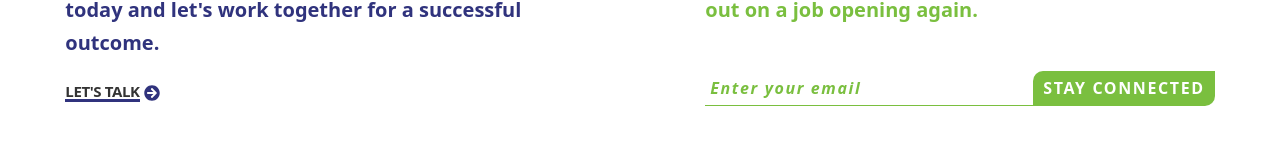
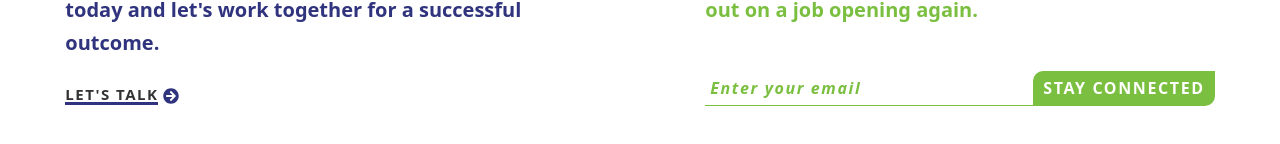
Before and after one commit to Shuriken1987/arbetscentralen-mock, a React (Create React App) app: page / in a window 1280 px wide. Shown: the part 3675-3819 px from the top of the page. Built offline with nearby package versions, Linux system fonts and the light colour scheme.

Commit message:
contact and subscribe

```diff
--- a/src/components/ContactAndSubscribe/ContactUs.js
+++ b/src/components/ContactAndSubscribe/ContactUs.js
@@ -11,7 +11,7 @@ const ContactUs = () => {
                     support and guidance you need to achieve your job search or talent acquisition goals. Contact us
                     today and let's work together for a successful outcome.
                 </p>
-                <a href="/" className="-caps -arrow-after contact-cta"><span>LET'S TALK</span></a> <FaArrowCircleRight/>
+                <a href="/" className="-caps -arrow-after contact-cta pt-1"><span>LET'S TALK</span></a> <FaArrowCircleRight/>
             </div>
         </>
     )
--- a/src/components/ContactAndSubscribe/contactAndSubscribeStyle.scss
+++ b/src/components/ContactAndSubscribe/contactAndSubscribeStyle.scss
@@ -1,5 +1,8 @@
 .contact-left{
     color: #30337d;
+  a{
+    letter-spacing: .1em;
+  }
 }
 .contact-left .eyebrow{
         color: #30337d;
```
Also changed, not shown: src/components/ContactAndSubscribe/Subscribe.js (+6 -5 lines).
